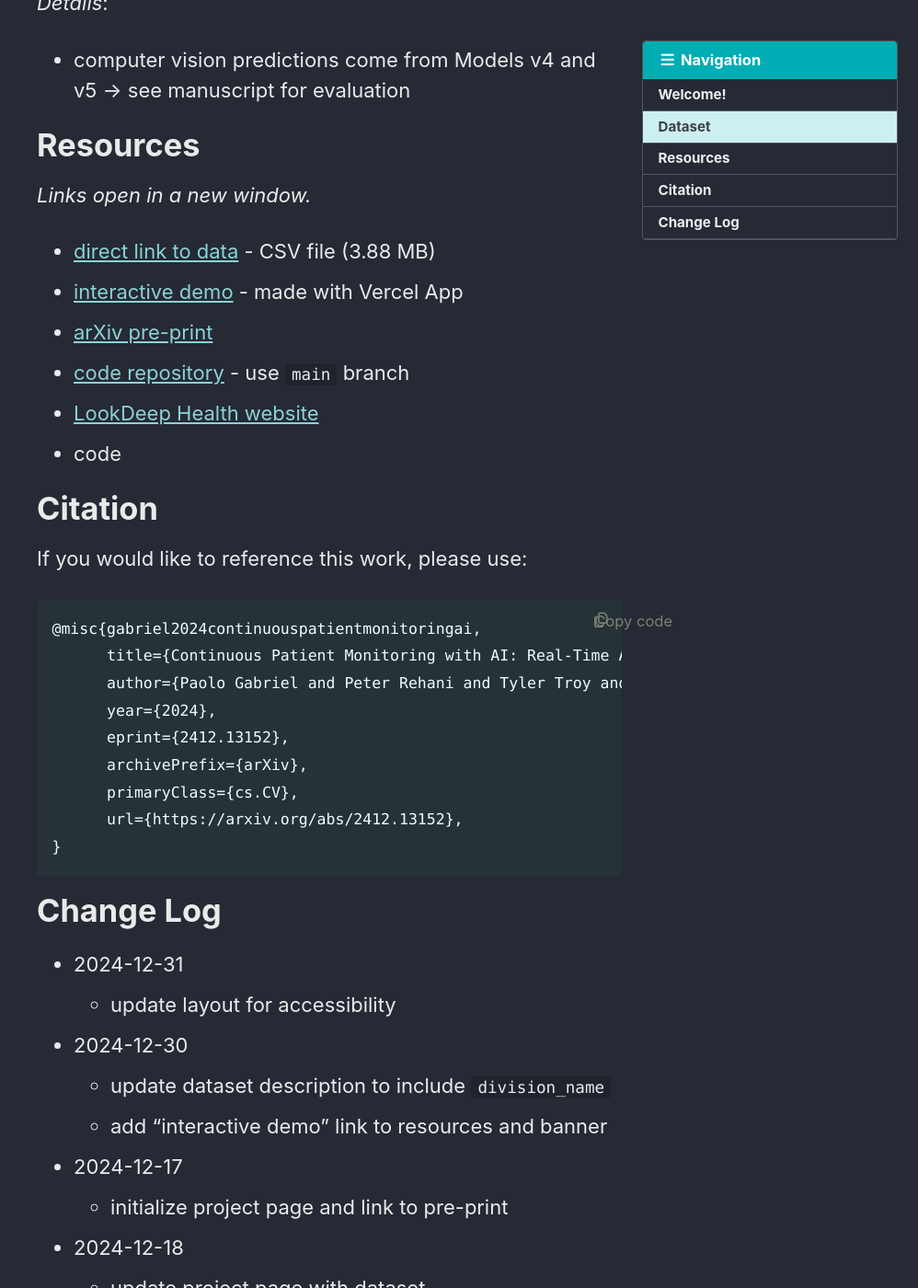
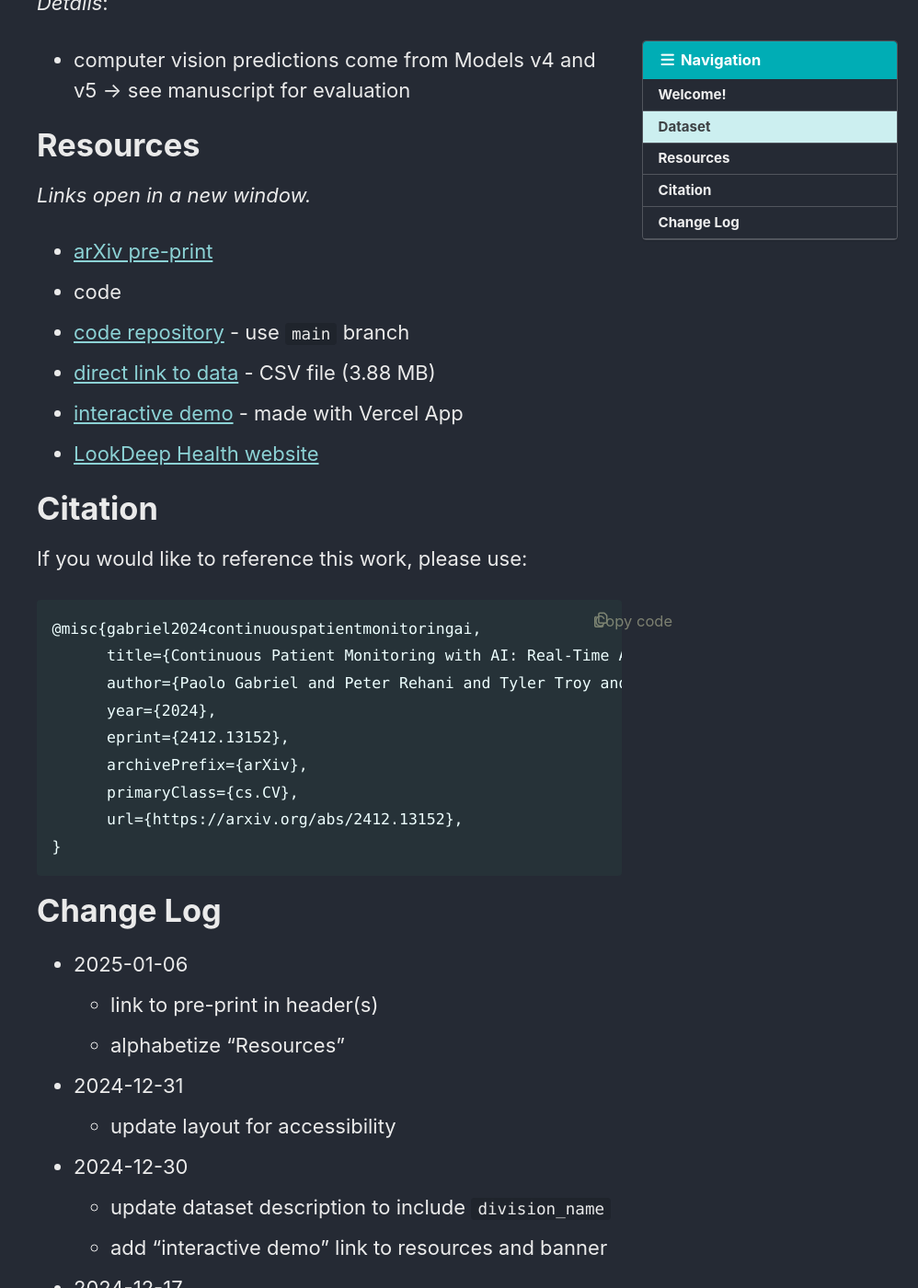
Before and after one commit to lookdeep/ai-norms-2024, a Jekyll site: the page built from index.md, in a window 1280 px wide and 1400 px high, scrolled down 3318 px. Shown: the whole window at 92% size, without its empty margins (282-1280 px from the left). Built offline with Jekyll 4.4.1, drawn with Linux system fonts in a browser that asks for light colours; cached includes are drawn as plain includes; some of the changed text lies outside the part shown.

Commit message:
chg: link to paper, alphabetize resources

````diff
--- a/_data/navigation.yml
+++ b/_data/navigation.yml
@@ -2,6 +2,8 @@
 main:
   - title: "Demo <i class='fa fa-external-link'></i>"
     url: "https://lookdeep.vercel.app/"
+  - title: "Paper <i class='fa fa-external-link'></i>"
+    url: "https://arxiv.org/abs/2412.13152"
   - title: "Code <i class='fa fa-external-link'></i>"
     url: "https://github.com/lookdeep/ai-norms-2024"
   - title: "Download (3.88 MB) <i class='fa fa-external-link'></i>"
--- a/index.md
+++ b/index.md
@@ -12,6 +12,8 @@ header:
     actions:
         - label: "Explore Dataset <i class='fa fa-external-link'></i>"
           url: "https://lookdeep.vercel.app/"
+        - label: "Read Paper <i class='fa fa-external-link'></i>"
+          url: "https://arxiv.org/abs/2412.13152"
         - label: "Get Code <i class='fa fa-external-link'></i>"
           url: "https://github.com/lookdeep/ai-norms-2024"
         - label: "Download Dataset - CSV file (3.88 MB) <i class='fa fa-external-link'></i>"
@@ -80,12 +82,12 @@ These trends provide hour-over-hour insight into various patient behvaiors and r
 
 # Resources
 _Links open in a new window._
+* [arXiv pre-print](https://arxiv.org/abs/2412.13152)
+* code
+* [code repository](https://github.com/lookdeep/ai-norms-2024) - use `main` branch
 * [direct link to data](https://raw.githubusercontent.com/lookdeep/ai-norms-2024/refs/heads/main/data/data_by_patient_hour_scrubbed.csv) - CSV file (3.88 MB)
 * [interactive demo](https://lookdeep.vercel.app/) - made with Vercel App
-* [arXiv pre-print](https://arxiv.org/abs/2412.13152)
-* [code repository](https://github.com/lookdeep/ai-norms-2024) - use `main` branch
 * [LookDeep Health website](https://lookdeep.health/technology/)
-* code
 
 # Citation
 If you would like to reference this work, please use:
@@ -101,6 +103,9 @@ If you would like to reference this work, please use:
 }
 ```
 # Change Log
+ * 2025-01-06
+    - link to pre-print in header(s)
+    - alphabetize "Resources"
  * 2024-12-31
     - update layout for accessibility
  * 2024-12-30
````
Also changed, not shown: 2 other files.
